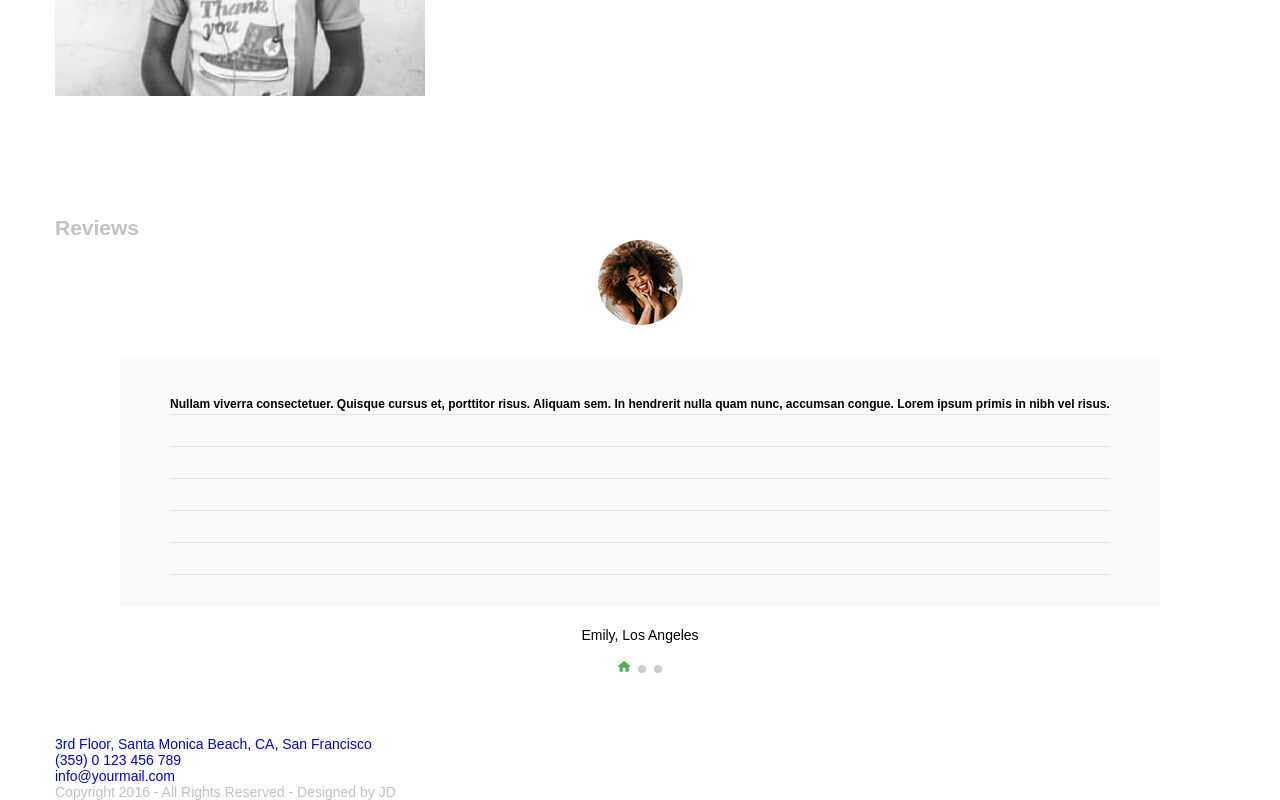
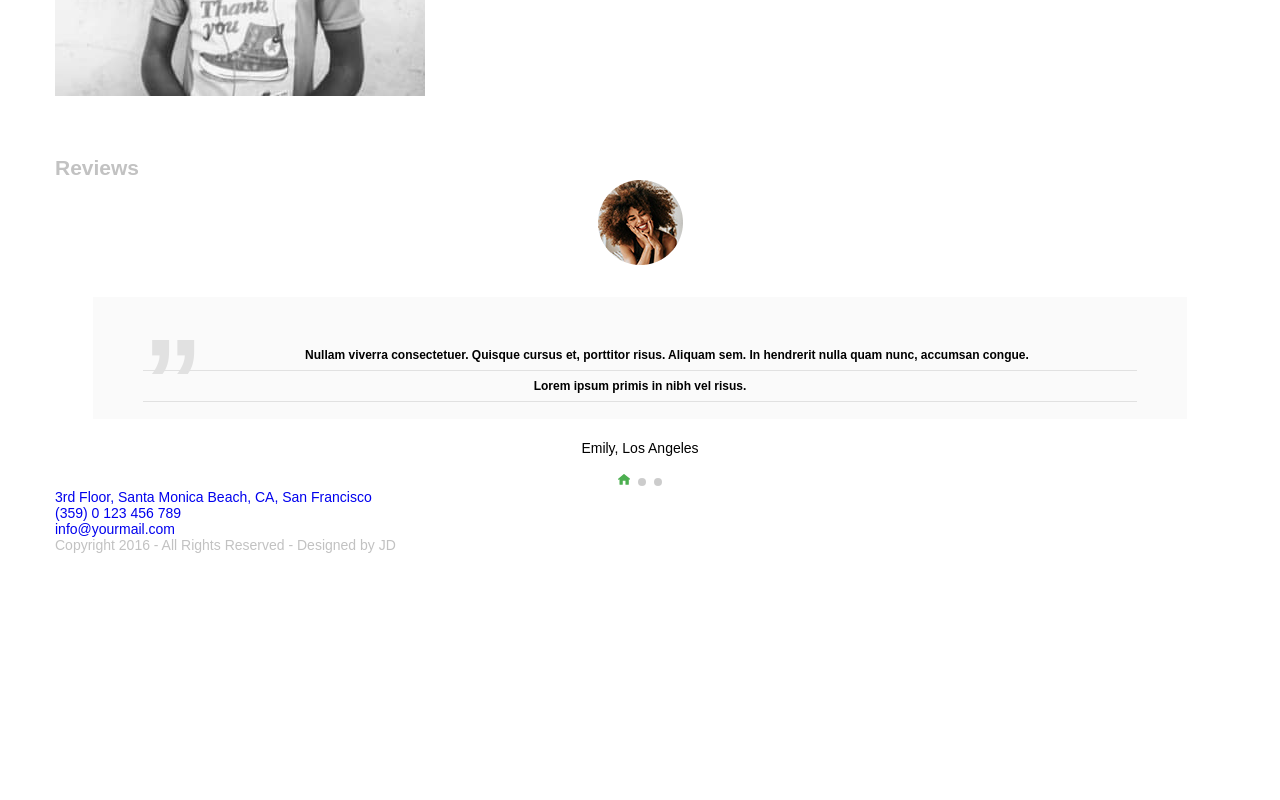
Before and after one commit to JulyKapuza/maket, a plain HTML site: page index.html in a window 1280 px wide. Shown: the part 5559-6359 px from the top of the page. After the commit the page ends 6112 px from the top, so only its background shows below. Drawn offline with nearby package versions, Linux system fonts and the light colour scheme.

Commit message:
Відгуки

```diff
--- a/index.html
+++ b/index.html
@@ -241,23 +241,20 @@
         </div>
       </section>
       <!-- Секція відгуки reviews -->
-      <section class="section">
-        <div class="container">
-          <h2>Reviews</h2>
-          <!-- <p>
-            Lorem ipsum dolor sit amet, consectetur adipiscing elit, sed do eiusmod tempor
-            incididunt ut labore et dolore magna aliqua. Ut enim ad minim veniam, quis nostrud
-            exercitation ullamco laboris nisi ut aliquip ex ea commodo consequat.
-          </p>
-          <p>David James Web Design</p> -->
 
-          <!-- Swiper -->
-  <div class="swiper myswiper">
+      <article class="article">
+         <div class="container">
+          <h1>Reviews</h1>
+
+  <div class="swiper reviews">
       <div class="swiper-wrapper">
         <div class="swiper-slide">
           <span class="swiper-slide__avatar"></span>
           <div class="wrap">
-            <p class="slider__text">Nullam viverra consectetuer. Quisque cursus et, porttitor risus. Aliquam sem. In hendrerit nulla quam nunc, accumsan congue. Lorem ipsum primis in nibh vel risus.</p>
+            <div class="wight">
+               <p class="slider__text">Nullam viverra consectetuer. Quisque cursus et, porttitor risus. Aliquam sem. In hendrerit nulla quam nunc, accumsan congue. Lorem ipsum primis in nibh vel risus.</p>
+            </div>
+
           </div>
 
           <div class="swiper-slide__subtitle">
@@ -266,38 +263,29 @@
 
 
          </div>
-        <div class="swiper-slide">Slide 2</div>
+        <div class="swiper-slide">
+          <span class="swiper-slide__avatar"></span>
+          <div class="wrap">
+            <div class="wight">
+               <p class="slider__text">Nullam viverra consectetuer. Quisque cursus et, porttitor risus. Aliquam sem. In hendrerit nulla quam nunc, accumsan congue. Lorem ipsum primis in nibh vel risus.</p>
+            </div>
+
+          </div>
+
+          <div class="swiper-slide__subtitle">
+             <p>Emily, Los Angeles</p>
+          </div>
+        </div>
         <div class="swiper-slide">Slide 3</div>
       </div>
       <div class="swiper-pagination"></div>
     </div>
 
-    <!-- Swiper JS -->
-    <script src="https://unpkg.com/swiper/swiper-bundle.min.js"></script>
 
-    <!-- Initialize Swiper -->
-    <script>
-      var swiper = new Swiper(".myswiper", {
-        spaceBetween: 30,
-        pagination: {
-          el: ".swiper-pagination",
-          clickable: true,
-        },
-      });
-    </script>
 
-          <!-- <ul class="list">
-            <li>
-              <p>Want to work together?</p>
-              <p>Amazing. Tell us about your project!</p>
-            </li>
-            <li>
-              <p>Contact us</p>
-              <p>Get in touch</p>
-            </li>
-          </ul> -->
-        </div>
-      </section>
+ </div>
+      </article>
+
     </main>
     <!-- Футер -->
     <footer>
@@ -321,8 +309,19 @@
       </div>
     </footer>
     <script defer src="js/mobile-menu.js"></script>
+     <!-- Swiper JS -->
+    <script src="https://unpkg.com/swiper/swiper-bundle.min.js"></script>
 
+    <!-- Initialize Swiper -->
+    <script>
+      var swiper = new Swiper(".reviews", {
+        spaceBetween: 30,
+        pagination: {
+          el: ".swiper-pagination",
+          clickable: true,
+        },
+      });
+    </script>
 
-  </script>
   </body>
 </html>
--- a/sass/layouts/_slider.scss
+++ b/sass/layouts/_slider.scss
@@ -48,18 +48,33 @@
 }
 
 .wrap{
+    position: relative;
     background: #FAFAFA;
     padding-left: 50px;
     padding-right: 50px;
-    padding-top: 32px;
+    padding-top: 43px;
+    padding-bottom: 17px;
 
     margin-bottom: 16px;
 
 
 }
 
+.slider__text::after{
+    content: '\201C';
+    color: #E1E1E1;
+    font-size:120px;
+    position: absolute;
+    top: 20px;
+    left:50px;
+    transform: rotate(-180deg);
+}
+
+
+
 .slider__text{
-    height: 217px;
+    width: 80%;
+    text-indent: 54px;
 
     font-weight: 700;
     font-size: 12px;
@@ -68,13 +83,17 @@
 
     color: #000000;
 
-    background-image: repeating-linear-gradient(to top,
-                #FAFAFA,
-                #FAFAFA 31px,
-                #E1E1E1 1px,
-                #E1E1E1 32px
+}
 
-            );
+.wight{
+    display: flex;
+    text-align: center;
+    justify-content: center;
+    width: 100%;
+    background-image: repeating-linear-gradient(
+        to bottom,
+        transparent 0 30px,
+         #E1E1E1 30px 31px);
 }
 
 .swiper-slide__subtitle{
```
Also changed, not shown: css/main.css, css/main.min.css, 2 other files.
